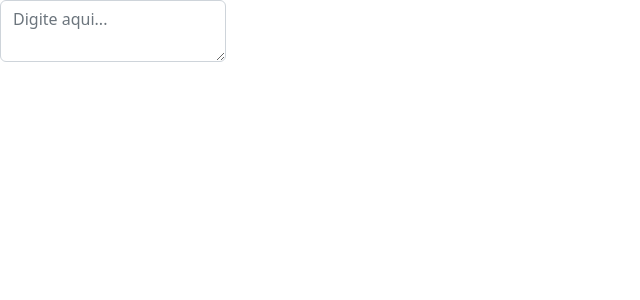
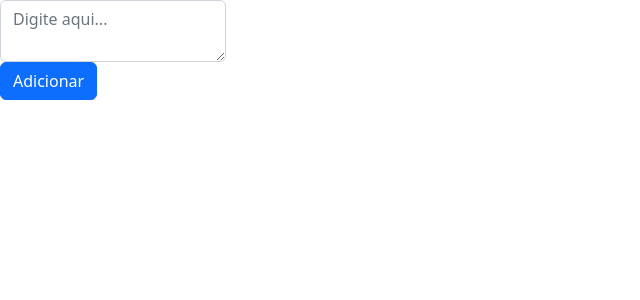
Before and after one commit to Jhhonatta/bootstrap-react-typescript, a React (Create React App) app: page /dashboard in a window 1280 px wide. Shown: the top 300 px of the page, without its empty margins (0-640 px from the left). Built offline with nearby package versions, Linux system fonts and the light colour scheme.

Commit message:
Button Form Add

```diff
--- a/src/Pages/dashboard/index.tsx
+++ b/src/Pages/dashboard/index.tsx
@@ -1,5 +1,5 @@
 import { ContainerDashboard } from "./style";
-import { Form } from "react-bootstrap";
+import { Button, Form } from "react-bootstrap";
 
 const Dashboard = () => {
   return (
@@ -10,6 +10,7 @@ const Dashboard = () => {
           as="textarea"
           aria-label="With textarea"
         />
+        <Button>Adicionar</Button>
       </Form>
     </ContainerDashboard>
   );
```
